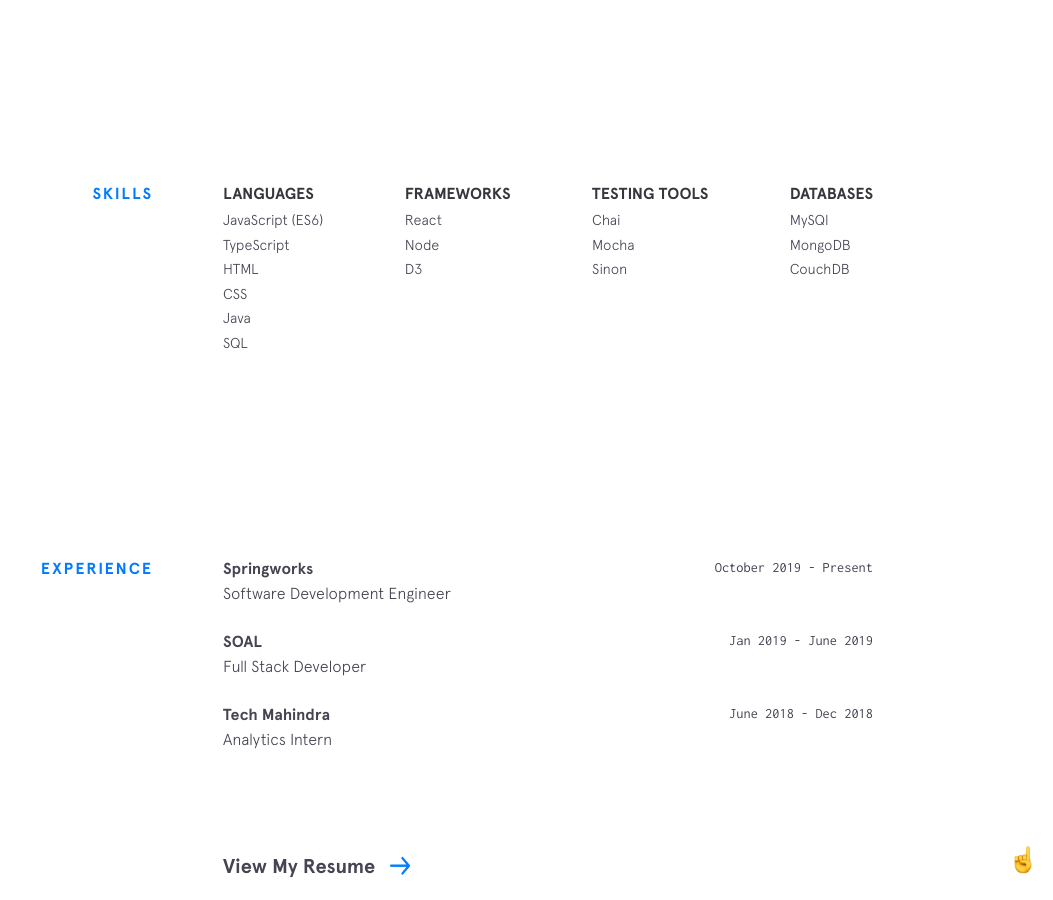
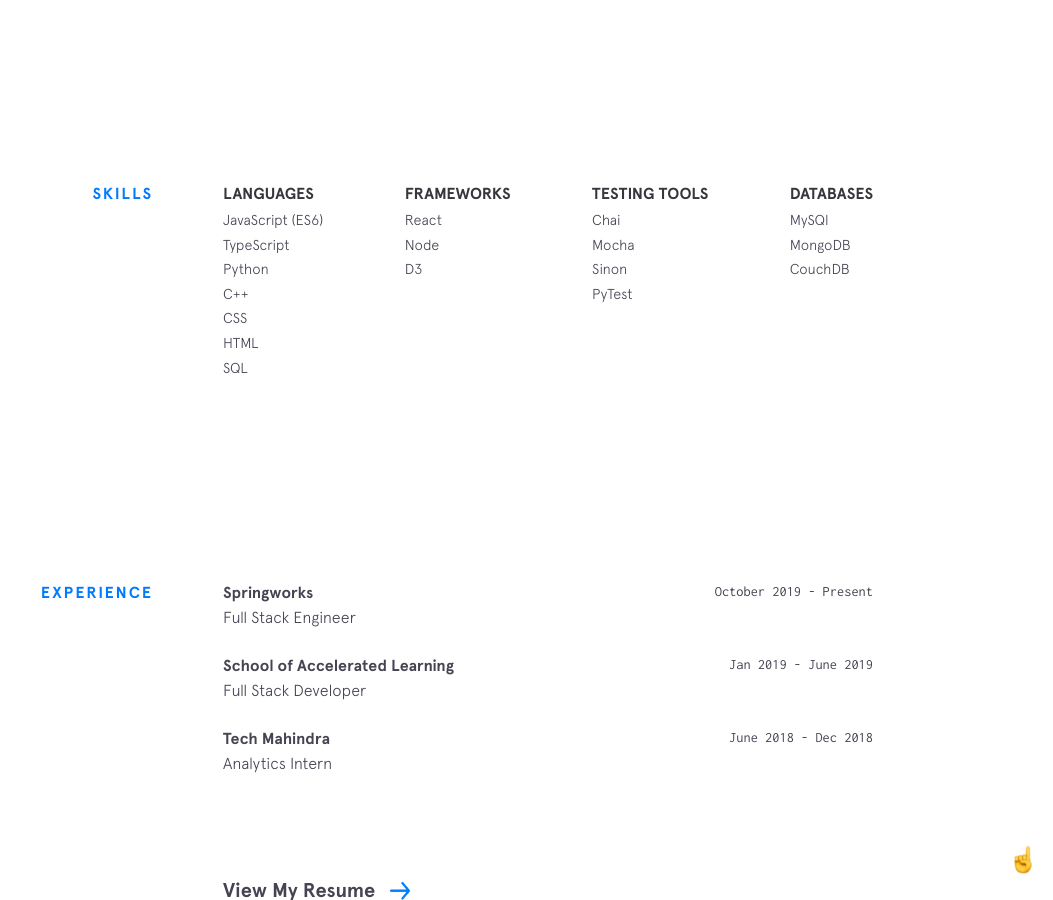
Before and after one commit to hemantreddy/hemantreddy.github.io, a Jekyll site: the page built from index.html, in a window 1280 px wide and 900 px high, scrolled down 1411 px. Shown: the whole window, without its empty margins (227-1280 px from the left). Built offline with Jekyll 4.4.1, drawn with Linux system fonts in a browser that asks for light colours; nearby versions of some CDN libraries.

Commit message:
resume updates

```diff
--- a/_data/experience.yml
+++ b/_data/experience.yml
@@ -1,9 +1,9 @@
 - company: Springworks
   url: https://www.springworks.in/
   time: October 2019 - Present
-  position: Software Development Engineer
+  position: Full Stack Engineer
 
-- company: SOAL
+- company: School of Accelerated Learning
   url: https://www.schoolofacceleratedlearning.com/
   time: Jan 2019 - June 2019
   position: Full Stack Developer
--- a/_data/skills.yml
+++ b/_data/skills.yml
@@ -1,10 +1,12 @@
 languages:
   - item: JavaScript (ES6)
   - item: TypeScript
+  - item: Python
+  - item: C++
+  - item: CSS
   - item: HTML
-  - item: CSS
-  - item: Java
   - item: SQL
+
 
 frameworks:
   - item: React
@@ -15,6 +17,7 @@ testingTools:
   - item: Chai
   - item: Mocha
   - item: Sinon
+  - item: PyTest
 
 databases:
   - item: MySQl
```
Also changed, not shown: 1 other file.
